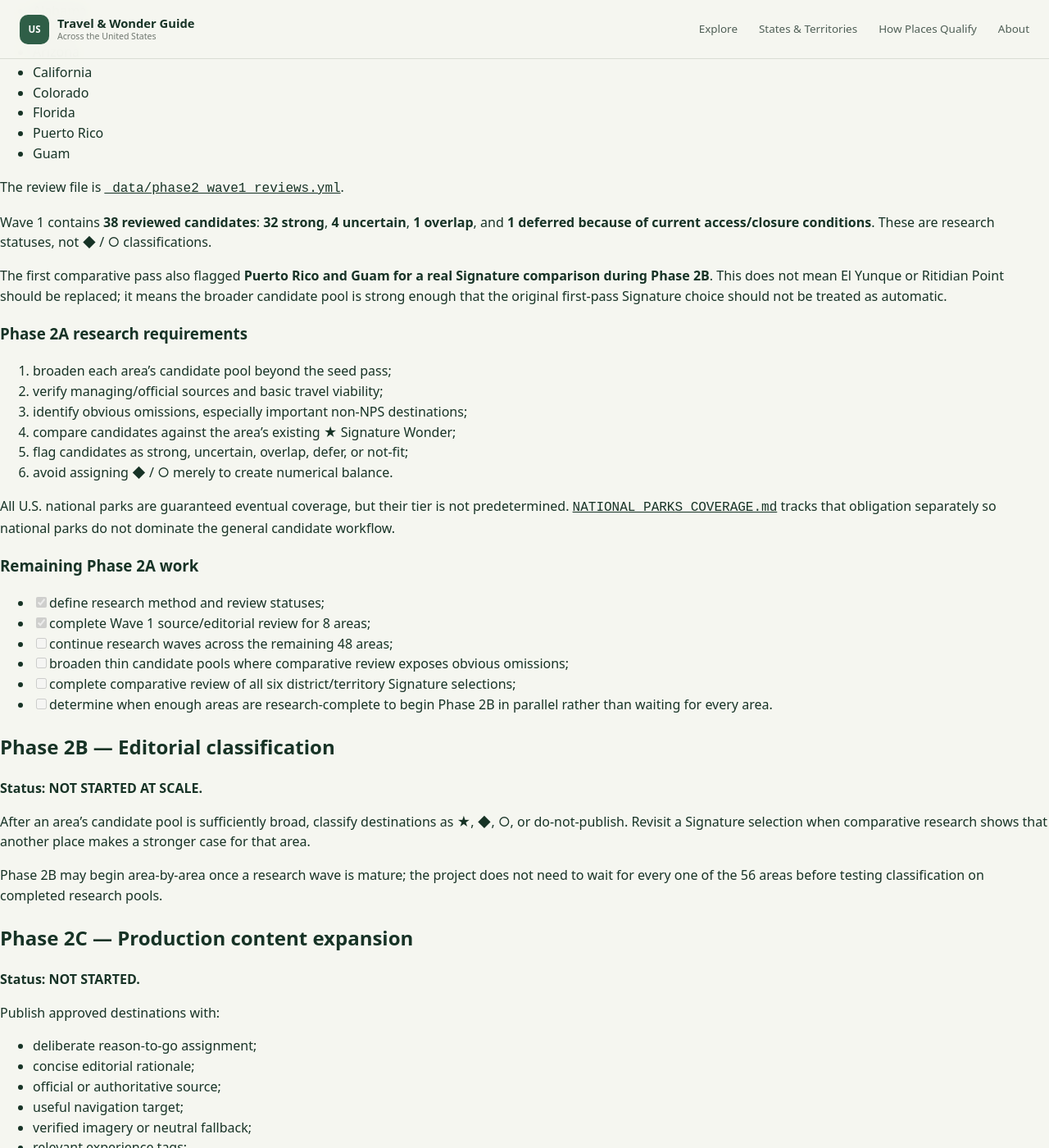
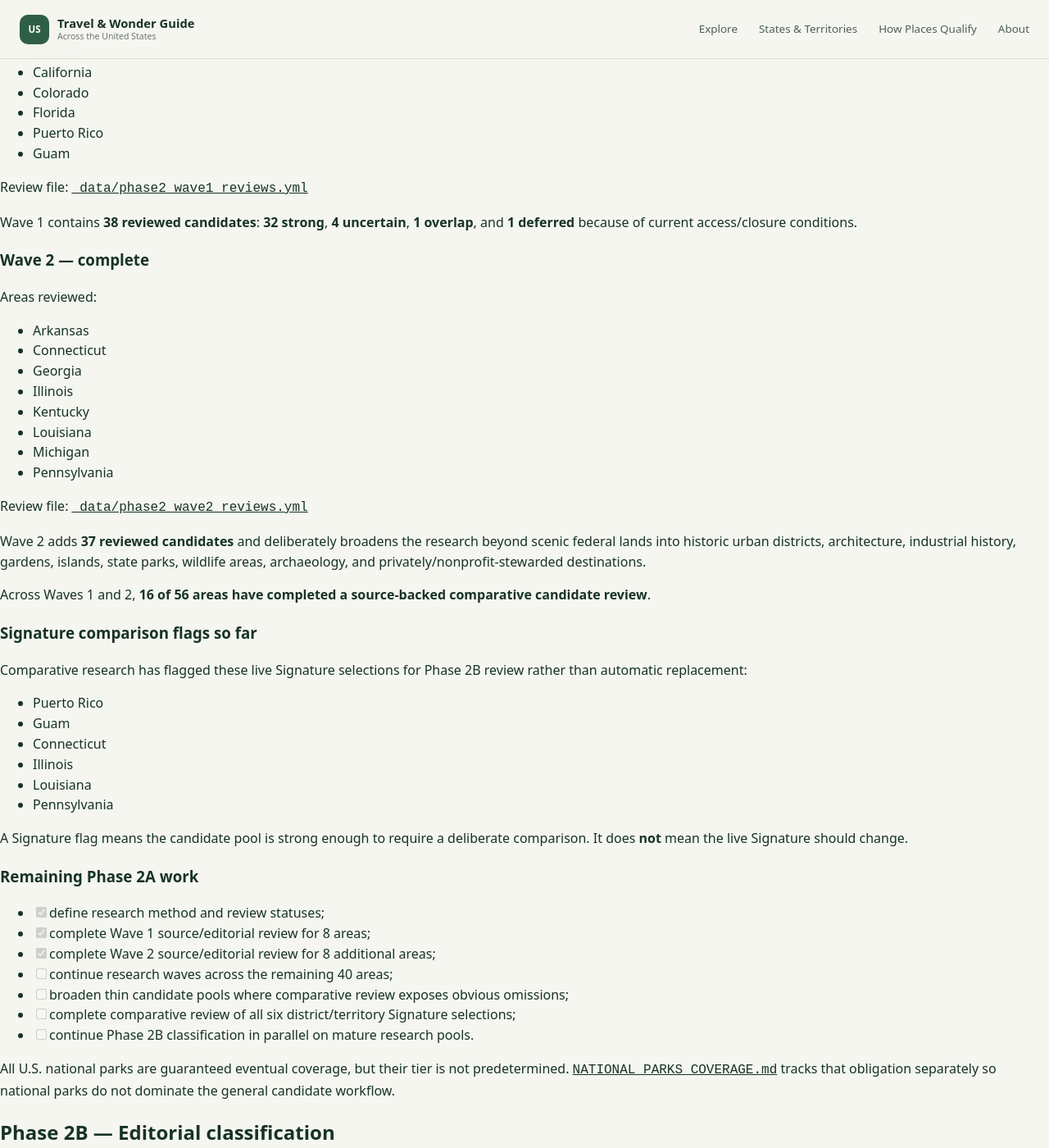
Before and after one commit to jeffthomasiii/us-travel-wonder-guide, a Jekyll site: the page built from PROJECT_PLAN.md, in a window 1280 px wide and 1400 px high, scrolled down 2362 px. Shown: the whole window at 82% size. Built offline with Jekyll 4.4.1, drawn with Linux system fonts in a browser that asks for light colours; our own code applies the rules of GitHub Pages for plain Markdown files; some of the changed text lies outside the part shown.

Commit message:
Advance Phase 2A and begin Phase 2B pilot

```diff
--- a/PROJECT_PLAN.md
+++ b/PROJECT_PLAN.md
@@ -63,7 +63,7 @@
 
 - [x] complete asset-level image-rights research for the six new Signature Wonders;
 - [x] connect the six verified image records to cards, Wonder pages, and homepage hero rotation;
-- [ ] review the six first-pass Signature selections during Phase 2A comparative research;
+- [ ] complete comparative Signature review for all six district/territory areas during Phase 2A/2B;
 - [ ] add planning metadata for the six new Signature Wonders during normal Phase 2 intake/backfill;
 - [x] establish an explicit non-NPS diversity guardrail for Phase 2 research.
 
@@ -77,15 +77,15 @@
 
 ## Phase 2A — Build the national candidate inventory
 
-**Status: IN PROGRESS — 56-area seed inventory created; Wave 1 comparative research complete for 8 areas.**
+**Status: IN PROGRESS — seed inventory complete; two comparative research waves complete covering 16 areas.**
 
 Goal: build the research pool before publishing large amounts of new content. Candidate counts are not quotas and candidate status does not imply inclusion.
 
-The seed backlog is [`_data/phase2_candidates.yml`](_data/phase2_candidates.yml). The research and review rules are now documented in [`PHASE2_RESEARCH_METHOD.md`](PHASE2_RESEARCH_METHOD.md). Wave reviews are kept separately from the seed backlog so source verification and editorial judgments remain auditable before candidates are promoted into production.
+The seed backlog is [`_data/phase2_candidates.yml`](_data/phase2_candidates.yml). The research and review rules are documented in [`PHASE2_RESEARCH_METHOD.md`](PHASE2_RESEARCH_METHOD.md). Wave reviews are kept separately from the seed backlog so source verification and editorial judgments remain auditable before candidates are promoted into production.
 
-### Wave 1 — completed research areas
+### Wave 1 — complete
 
-Wave 1 reviewed a deliberately varied set of areas:
+Areas reviewed:
 
 - Alabama
 - Alaska
@@ -96,39 +96,63 @@
 - Puerto Rico
 - Guam
 
-The review file is [`_data/phase2_wave1_reviews.yml`](_data/phase2_wave1_reviews.yml).
+Review file: [`_data/phase2_wave1_reviews.yml`](_data/phase2_wave1_reviews.yml)
 
-Wave 1 contains **38 reviewed candidates**: **32 strong**, **4 uncertain**, **1 overlap**, and **1 deferred because of current access/closure conditions**. These are research statuses, not ◆ / ○ classifications.
+Wave 1 contains **38 reviewed candidates**: **32 strong**, **4 uncertain**, **1 overlap**, and **1 deferred** because of current access/closure conditions.
 
-The first comparative pass also flagged **Puerto Rico and Guam for a real Signature comparison during Phase 2B**. This does not mean El Yunque or Ritidian Point should be replaced; it means the broader candidate pool is strong enough that the original first-pass Signature choice should not be treated as automatic.
+### Wave 2 — complete
 
-### Phase 2A research requirements
+Areas reviewed:
 
-1. broaden each area's candidate pool beyond the seed pass;
-2. verify managing/official sources and basic travel viability;
-3. identify obvious omissions, especially important non-NPS destinations;
-4. compare candidates against the area's existing ★ Signature Wonder;
-5. flag candidates as strong, uncertain, overlap, defer, or not-fit;
-6. avoid assigning ◆ / ○ merely to create numerical balance.
+- Arkansas
+- Connecticut
+- Georgia
+- Illinois
+- Kentucky
+- Louisiana
+- Michigan
+- Pennsylvania
 
-All U.S. national parks are guaranteed eventual coverage, but their tier is not predetermined. [`NATIONAL_PARKS_COVERAGE.md`](NATIONAL_PARKS_COVERAGE.md) tracks that obligation separately so national parks do not dominate the general candidate workflow.
+Review file: [`_data/phase2_wave2_reviews.yml`](_data/phase2_wave2_reviews.yml)
+
+Wave 2 adds **37 reviewed candidates** and deliberately broadens the research beyond scenic federal lands into historic urban districts, architecture, industrial history, gardens, islands, state parks, wildlife areas, archaeology, and privately/nonprofit-stewarded destinations.
+
+Across Waves 1 and 2, **16 of 56 areas have completed a source-backed comparative candidate review**.
+
+### Signature comparison flags so far
+
+Comparative research has flagged these live Signature selections for Phase 2B review rather than automatic replacement:
+
+- Puerto Rico
+- Guam
+- Connecticut
+- Illinois
+- Louisiana
+- Pennsylvania
+
+A Signature flag means the candidate pool is strong enough to require a deliberate comparison. It does **not** mean the live Signature should change.
 
 ### Remaining Phase 2A work
 
 - [x] define research method and review statuses;
 - [x] complete Wave 1 source/editorial review for 8 areas;
-- [ ] continue research waves across the remaining 48 areas;
+- [x] complete Wave 2 source/editorial review for 8 additional areas;
+- [ ] continue research waves across the remaining 40 areas;
 - [ ] broaden thin candidate pools where comparative review exposes obvious omissions;
 - [ ] complete comparative review of all six district/territory Signature selections;
-- [ ] determine when enough areas are research-complete to begin Phase 2B in parallel rather than waiting for every area.
+- [ ] continue Phase 2B classification in parallel on mature research pools.
+
+All U.S. national parks are guaranteed eventual coverage, but their tier is not predetermined. [`NATIONAL_PARKS_COVERAGE.md`](NATIONAL_PARKS_COVERAGE.md) tracks that obligation separately so national parks do not dominate the general candidate workflow.
 
 ## Phase 2B — Editorial classification
 
-**Status: NOT STARTED AT SCALE.**
+**Status: PILOT IN PROGRESS — Waves 1 and 2 classified editorially; nothing published from this file yet.**
 
-After an area's candidate pool is sufficiently broad, classify destinations as ★, ◆, ○, or do-not-publish. Revisit a Signature selection when comparative research shows that another place makes a stronger case for that area.
+The working pilot classification is [`_data/phase2b_pilot_classification.yml`](_data/phase2b_pilot_classification.yml).
 
-Phase 2B may begin area-by-area once a research wave is mature; the project does not need to wait for every one of the 56 areas before testing classification on completed research pools.
+The pilot assigns proposed ◆ / ○ roles only after source-backed Phase 2A review. It also records `hold` and `do-not-publish` decisions where a candidate is too broad, operationally unresolved, or insufficiently sourced.
+
+The classification file does not modify the live site. Signature challenges remain comparison flags until a specific replacement decision is supported, and newly approved ◆ / ○ entries do not become public until Phase 2C production intake is complete.
 
 ## Phase 2C — Production content expansion
 
@@ -143,6 +167,8 @@
 - verified imagery or neutral fallback;
 - relevant experience tags;
 - Phase 1C planning metadata when reliable information is available.
+
+The first Phase 2C production batch should come from the Phase 2B pilot rather than waiting for all 56 areas to complete research. A small production wave will test whether the expanded editorial model still reads well when many more destinations and non-natural/cultural places enter the live guide.
 
 ## Dedicated branding / design / layout phase
 
@@ -161,4 +187,4 @@
 
 ## Current task
 
-**Continue Phase 2A with Wave 2 across additional areas, using the documented method. Once several more research pools are mature, begin Phase 2B classification in parallel on research-complete areas instead of waiting for all 56.**
+**Continue Phase 2A Wave 3 on additional areas while preparing a small Phase 2C production batch from already-classified candidates. Do not publish a large national dump; test the production workflow with a deliberate mixed set of natural, cultural, state/local, and federal destinations first.**
```
